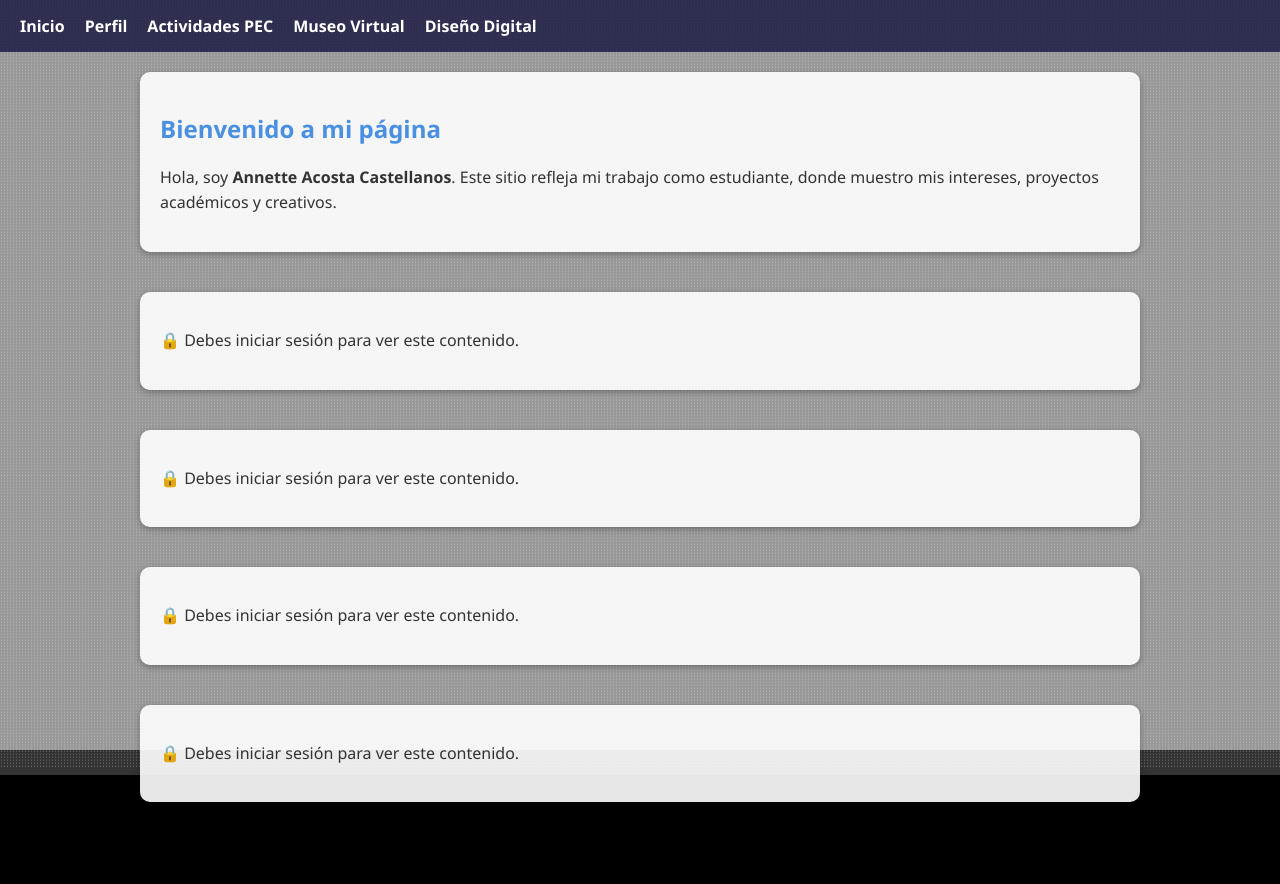
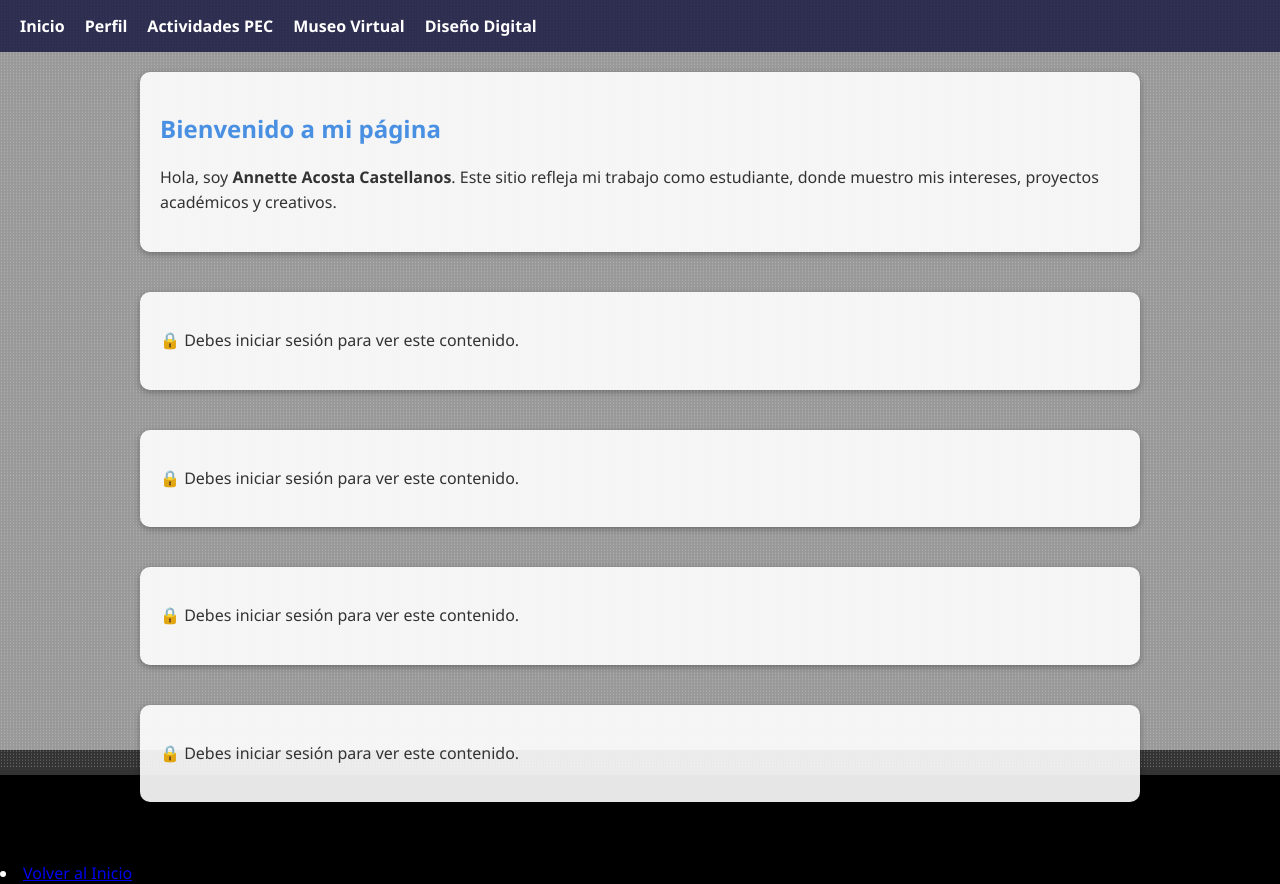
Before and after one commit to michaelcastellanos77777/michaelcastellanos77777.github.io, a plain HTML site: page mipaginaannette.html in a window 1280 px wide. Before the commit the page ends 862 px from the top, so only its background shows below. Drawn offline with Linux system fonts and the light colour scheme.

Commit message:
Update mipaginaannette.html

```diff
--- a/mipaginaannette.html
+++ b/mipaginaannette.html
@@ -190,5 +190,6 @@
       });
     }
   </script>
+  <li><a href="index.html">Volver al Inicio</a></li>
 </body>
 </html>
```
